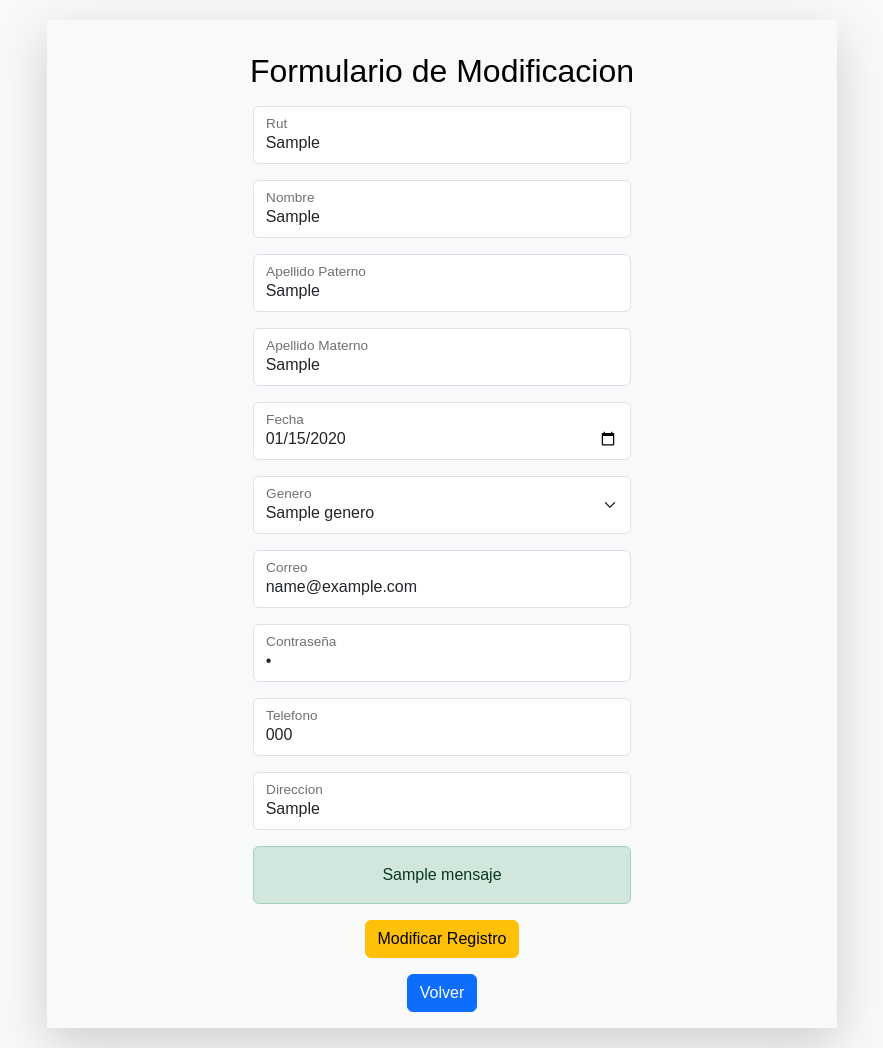
After one commit to BooZhark/Programacion-web-v2, a Django app: template Django/JyT/templates/pages/user_update.html in a window 1280 px wide. The commit adds this page. Shown: the whole page, without its empty margins (198-1081 px from the left). Run offline with Django 5.2, Linux system fonts and the light colour scheme; the template is opened without the code that fills it: most values are stand-ins (such as "Sample title", 1, 10 or a date in 2020); some libraries are stand-ins or nearby versions.

Commit message:
user_update

```diff
--- a/Django/JyT/templates/pages/user_add.html
+++ b/Django/JyT/templates/pages/user_add.html
@@ -11,7 +11,7 @@
 </head>
 
 <body>
-    {% include 'base/header.html'%}
+    <!-- {% include 'base/header.html'%} -->
     <main>
         <div class="container">
             <div class="row">
@@ -71,7 +71,7 @@
             </div>
         </div>
     </main>
-    {% include 'base/footer.html'%}
+    <!-- {% include 'base/footer.html'%} -->
 
     <script src='{% static 'js/bootstrap.bundle.min.js' %}'></script>
 </body>
--- /dev/null
+++ b/Django/JyT/templates/pages/user_update.html
@@ -0,0 +1,97 @@
+<!DOCTYPE html>
+<html lang="en">
+
+<head>
+    <meta charset="UTF-8">
+    <meta name="viewport" content="width=device-width, initial-scale=1.0">
+    <title>Modificar</title>
+    {% load static %}
+    <link rel="stylesheet" href="{% static 'css/bootstrap.min.css'%}">
+    <link rel="stylesheet" href="{% static 'css/style.css'%}">
+</head>
+
+<body>
+    <!-- {% include 'base/header.html'%} -->
+    <main>
+        <div class="container">
+            <div class="row">
+                <div class="col-md-8 shadow-lg mx-auto text-center p-3">
+                    <h2 class="my-3">Formulario de Modificacion</h2>
+                    <form action="{% url 'user_update' %}" method="POST" class="form-floating">
+                        {% csrf_token %}
+                        <div class="form-floating mb-3 w-50 mx-auto">
+                            <input type="text" value={{usuario.rut}} class="form-control" id="rut" name="rut" readonly>
+                            <label for="rut" class="form-label">Rut</label>
+                        </div>
+                        <div class="form-floating mb-3 w-50 mx-auto">
+                            <input type="text" value={{usuario.nombre}} class="form-control" id="nombre" name="nombre">
+                            <label for="nombre" class="form-label">Nombre</label>
+                        </div>
+                        <div class="form-floating mb-3 w-50 mx-auto">
+                            <input type="text" value={{usuario.apellido_paterno}} class="form-control" id="appPaterno"
+                                name="appPaterno">
+                            <label for="appPaterno" class="form-label">Apellido Paterno</label>
+                        </div>
+                        <div class="form-floating mb-3 w-50 mx-auto">
+                            <input type="text" value={{usuario.apellido_materno}} class="form-control" id="appMaterno"
+                                name="appMaterno">
+                            <label for="appMaterno" class="form-label">Apellido Materno</label>
+                        </div>
+                        <div class="form-floating mb-3 w-50 mx-auto">
+                            <input type="date" value={{usuario.fecha_nacimiento|date:"Y-m-d"}} class="form-control"
+                                id="fecha" name="fecha">
+                            <label for="fecha" class="form-label">Fecha</label>
+                        </div>
+                        <div class="form-floating mb-3 w-50 mx-auto">
+                            <select class="form-select" id="genero" name="genero">
+                                {% for tmp in generos %}
+                                {% if tmp.genero == usuario.id_genero.genero%}
+                                <option value="{{tmp.id_genero}}" selected>{{tmp.genero}}</option>
+                                {%else%}
+                                <option value="{{tmp.id_genero}}">{{tmp.genero}}</option>
+                                {% endif%}
+                                {% endfor %}
+                            </select>
+                            <label for="genero" class="form-label">Genero</label>
+                        </div>
+                        <div class="form-floating mb-3 w-50 mx-auto">
+                            <input type="email" value={{usuario.email}} class="form-control" id="correo" name="correo">
+                            <label for="correo" class="form-label">Correo</label>
+                        </div>
+                        <div class="form-floating mb-3 w-50 mx-auto">
+                            <input type="password" value={{usuario.password}} class="form-control" id="password"
+                                name="password">
+                            <label for="password" class="form-label">Contraseña</label>
+                        </div>
+                        <div class="form-floating mb-3 w-50 mx-auto">
+                            <input type="text" value={{usuario.telefono}} class="form-control" id="telefono"
+                                name="telefono">
+                            <label for="telefono" class="form-label">Telefono</label>
+                        </div>
+                        <div class="form-floating mb-3 w-50 mx-auto">
+                            <input type="text" value={{ usuario.direccion }} class="form-control" id="direccion"
+                                name="direccion">
+                            <label for="direccion" class="form-label">Direccion</label>
+                        </div>
+                        {% if mensaje %}
+                        <div class="alert alert-success w-50 mx-auto">
+                            {{mensaje}}
+                        </div>
+                        {% endif %}
+                        <div>
+                            <button type="submit" class="btn btn-warning">Modificar Registro</button><br>
+                            <a href="{% url 'crud'%}"><button type="button"
+                                    class="btn btn-primary mt-3">Volver</button></a>
+                        </div>
+
+                    </form>
+                </div>
+            </div>
+        </div>
+    </main>
+    <!-- {% include 'base/footer.html'%} -->
+
+    <script src='{% static 'js/bootstrap.bundle.min.js' %}'></script>
+</body>
+
+</html>
```
